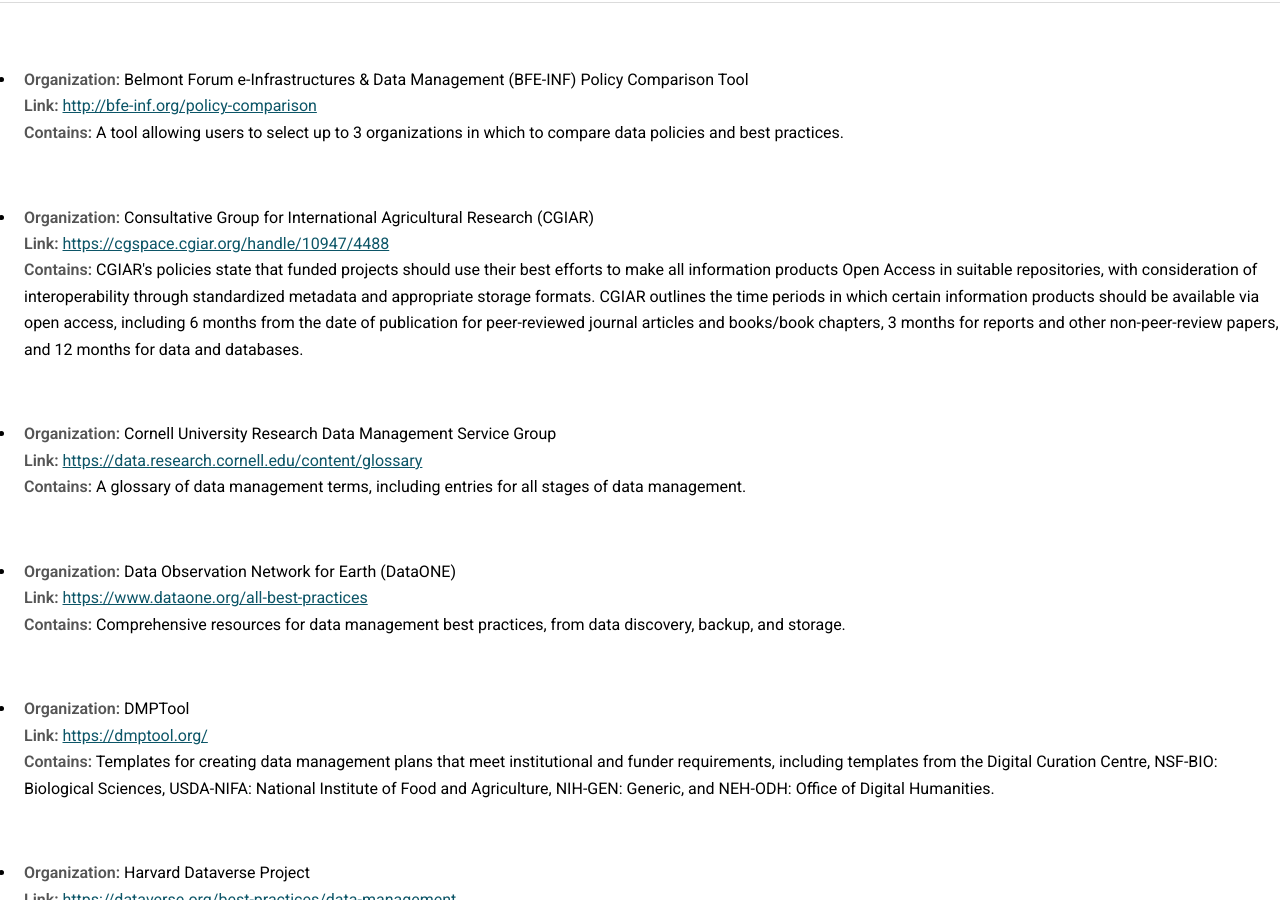
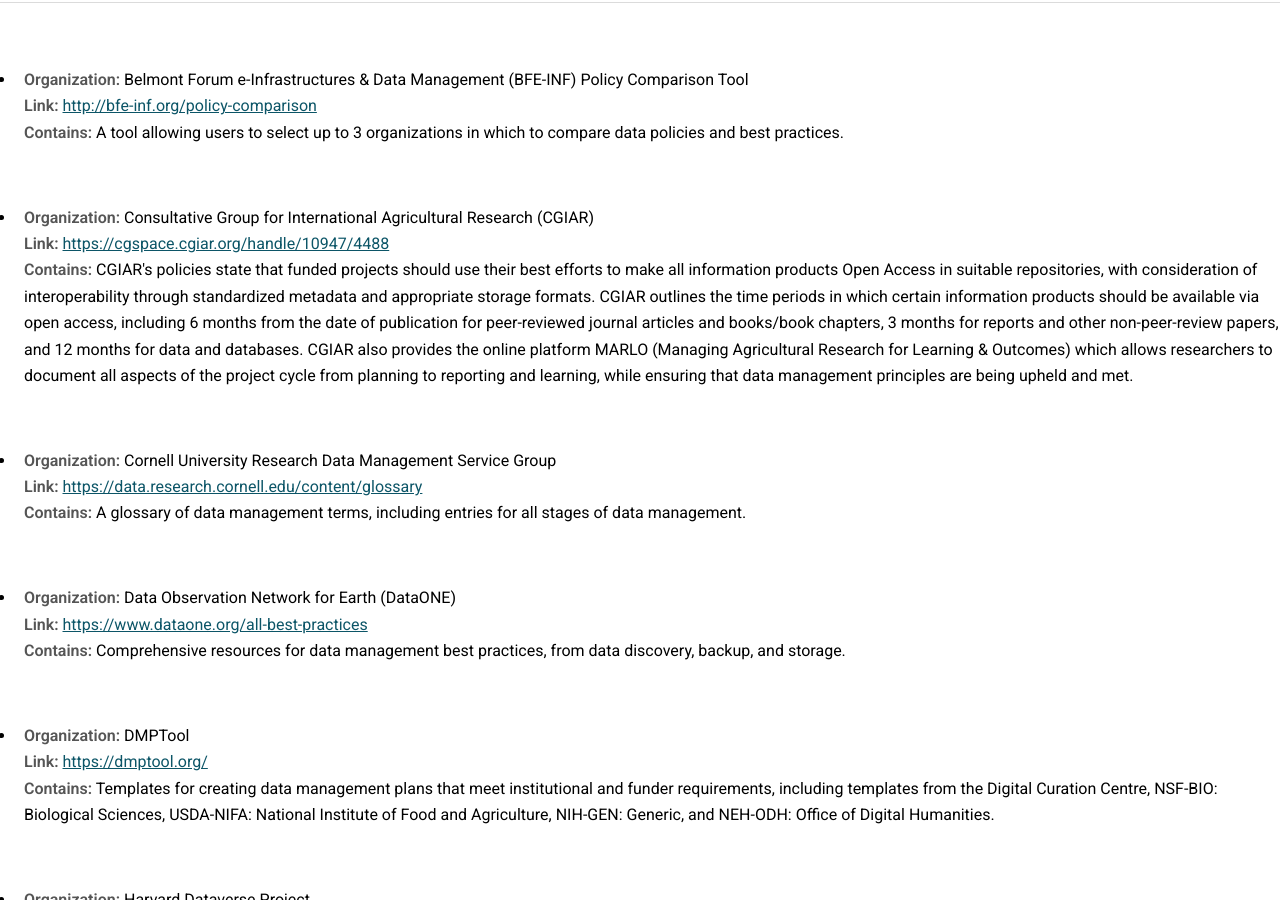
Before and after one commit to bfe-inf/toolkit, a Jekyll site: the page built from bp&s-by-org.html, in a window 1280 px wide and 900 px high, scrolled down 520 px. Built offline with Jekyll 4.4.1, drawn with Linux system fonts in a browser that asks for light colours.

Commit message:
Update bp&s-by-org.html

```diff
--- a/bp&s-by-org.html
+++ b/bp&s-by-org.html
@@ -62,7 +62,7 @@
 					<ul>
 	     					<li> <strong>Organization:</strong> Consultative Group for International Agricultural Research (CGIAR) <br/>
              	   				<strong>Link:</strong> <a href="https://cgspace.cgiar.org/handle/10947/4488" target="_blank">https://cgspace.cgiar.org/handle/10947/4488</a><br/>
-		   				<strong>Contains:</strong> CGIAR's policies state that funded projects should use their best efforts to make all information products Open Access in suitable repositories, with consideration of interoperability through standardized metadata and appropriate storage formats. CGIAR outlines the time periods in which certain information products should be available via open access, including 6 months from the date of publication for peer-reviewed journal articles and books/book chapters, 3 months for reports and other non-peer-review papers, and 12 months for data and databases.   </li><br/>
+		   				<strong>Contains:</strong> CGIAR's policies state that funded projects should use their best efforts to make all information products Open Access in suitable repositories, with consideration of interoperability through standardized metadata and appropriate storage formats. CGIAR outlines the time periods in which certain information products should be available via open access, including 6 months from the date of publication for peer-reviewed journal articles and books/book chapters, 3 months for reports and other non-peer-review papers, and 12 months for data and databases. CGIAR also provides the online platform MARLO (Managing Agricultural Research for Learning & Outcomes) which allows researchers to document all aspects of the project cycle from planning to reporting and learning, while ensuring that data management principles are being upheld and met.  </li><br/>
 					</ul>
 					<ul>
 	     					<li> <strong>Organization:</strong> Cornell University Research Data Management Service Group <br/>
```
